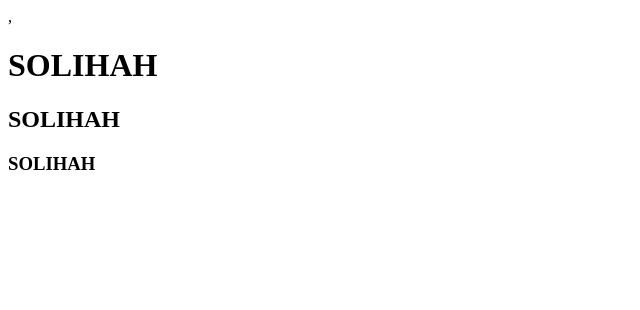
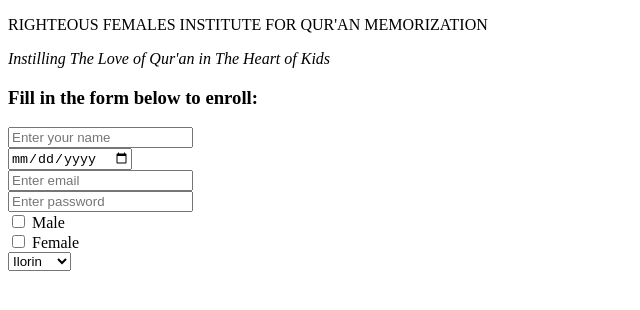
Before and after one commit to Shittu-SolihahEniola/web-development-learning, a plain HTML site: page index.html in a window 1280 px wide. Shown: the whole page, without its empty margins (0-640 px from the left). Drawn offline with Linux system fonts and the light colour scheme.

Commit message:
form creation

```diff
--- a/index.html
+++ b/index.html
@@ -1,5 +1,36 @@
-,<html><h1>SOLIHAH
-</h1>
-<H2>SOLIHAH</H2>
-<H3>SOLIHAH</H3>
+<!DOCTYPE html>
+<html lang="en">
+  <head>
+    <meta charset="UTF-8" />
+    <meta name="viewport" content="width=device-width, initial-scale=1.0" />
+    <title>Document</title>
+  </head>
+  <body>
+    <HEad><P>RIGHTEOUS FEMALES INSTITUTE FOR QUR'AN MEMORIZATION</P></HEad>
+    <cite>Instilling The Love of Qur'an in The Heart of Kids</cite>
+
+    <h3> <p>Fill in the form below to enroll:</p> </h3>
+    <form>
+      <input type="text" placeholder="Enter your name" />
+      <br />
+      <input type="Date" />
+      <br />
+      <input type="email" placeholder="Enter email" />
+      <br />
+      <input type="password" placeholder="Enter password" />
+      <br />
+      <input type="checkbox" />
+      <label for="male">Male</label>
+      <br />
+      <input type="checkbox" />
+      <label for="female">Female</label>
+      <br />
+  <select>
+        <option value="Ilorin">Ilorin</option>
+        <option value="Ilero">Ilero</option>
+        <option value="Ibadan">Ibadan</option>
+        <option value="Ikirun">Ikirun</option>
+      </select>
+    </form>
+  </body>
 </html>
```
